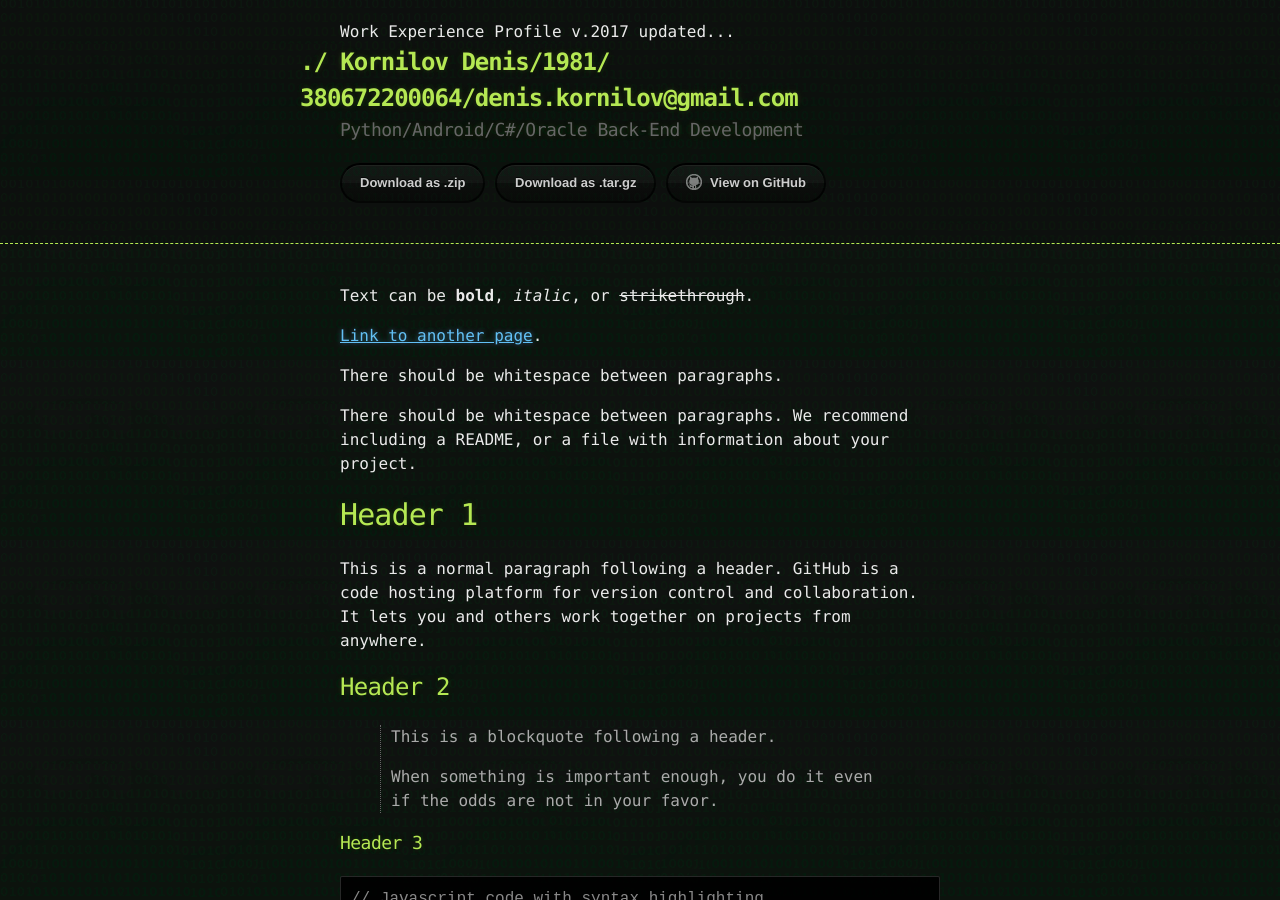
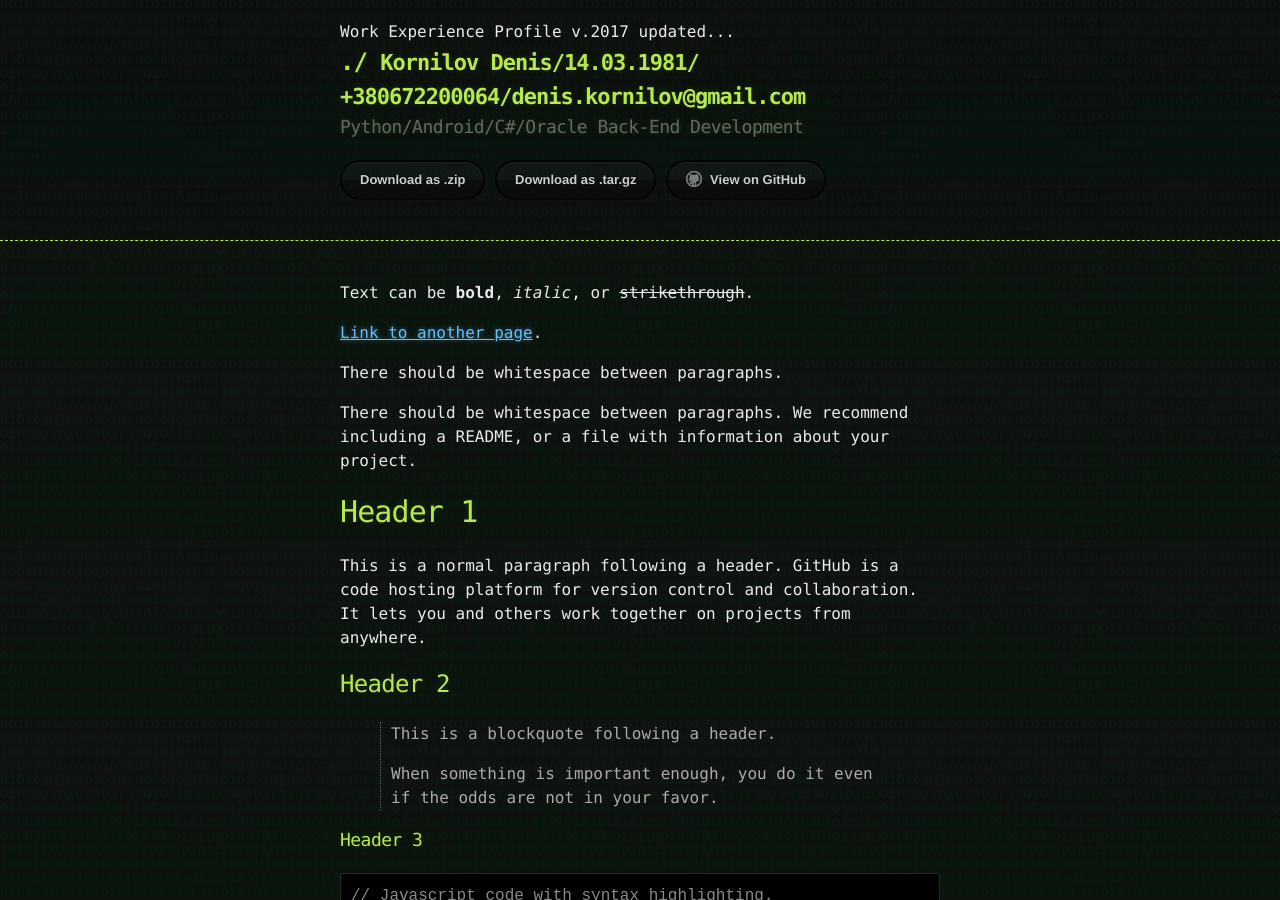
Before and after one commit to kornilov1981/kornilov1981.github.io, a Jekyll site: the page built from index.md, in a window 1280 px wide and 900 px high. Built offline with Jekyll 4.4.1, drawn with Linux system fonts in a browser that asks for light colours.

Commit message:
Header Small Fix

```diff
--- a/_layouts/default.html
+++ b/_layouts/default.html
@@ -13,7 +13,7 @@
     <header>
       <div class="container">
         Work Experience Profile v.2017 updated...
-	    <h1 style="font-size: 24px;">Kornilov Denis/1981/ 380672200064/denis.kornilov@gmail.com</h1>
+	    <h1 style="font-size: 22px; margin-left: 0px;">Kornilov Denis/14.03.1981/ +380672200064/denis.kornilov@gmail.com</h1>
           <h2 style="font-size: 18px;">Python/Android/C#/Oracle Back-End Development</h2>
 
 
```
